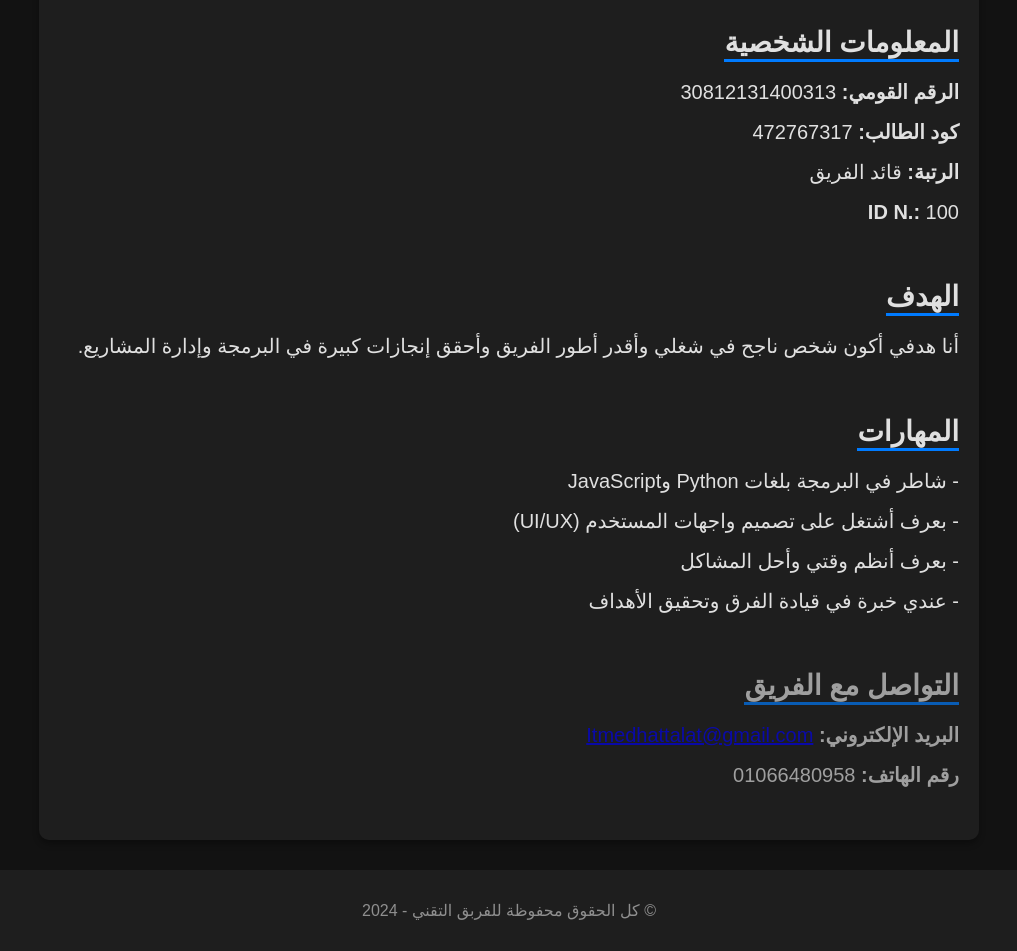
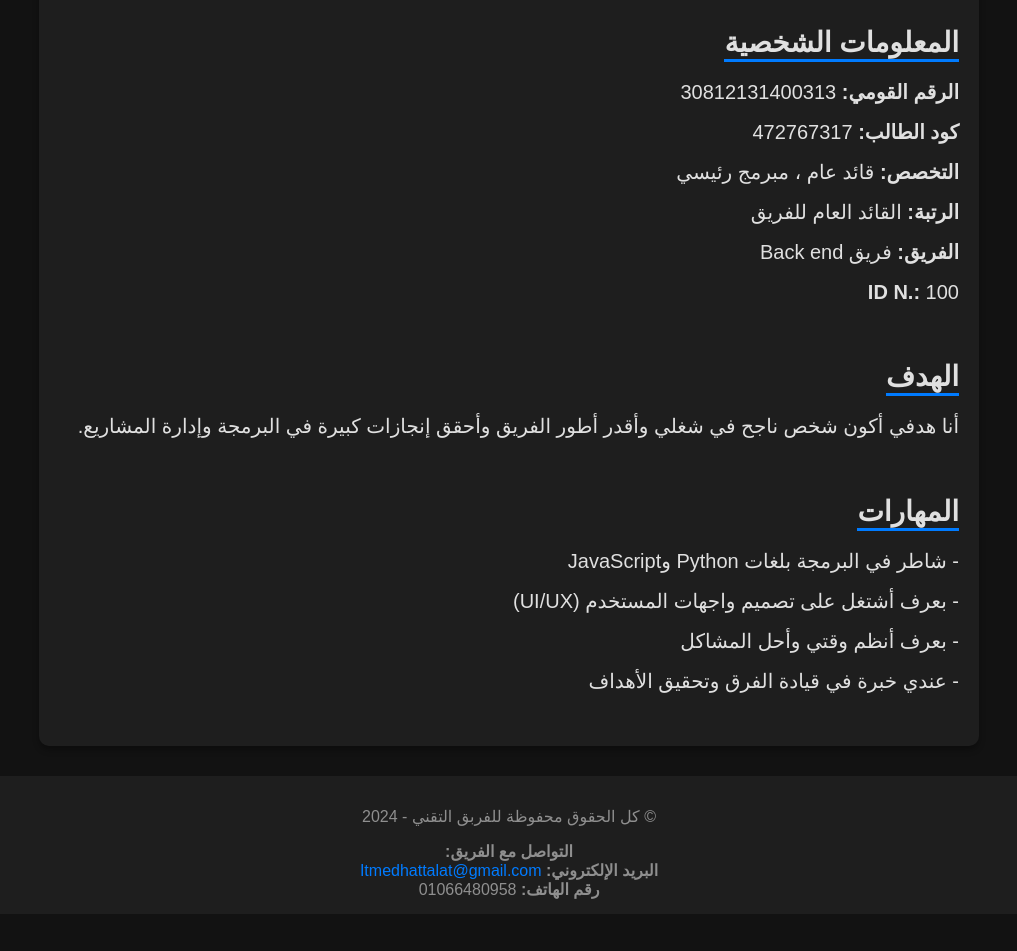
Before and after one commit to ITMedhat/vitrification-page, a plain HTML site: page member_100.html in a window 1280 px wide. Shown: the part 397-1348 px from the top of the page, without its empty margins (131-1148 px from the left). After the commit the page ends 1311 px from the top, so only its background shows below. Drawn offline with Linux system fonts and the light colour scheme.

Commit message:
Add files via upload

```diff
--- a/member_100.html
+++ b/member_100.html
@@ -87,7 +87,9 @@
             <h2>المعلومات الشخصية</h2>
             <div><strong>الرقم القومي:</strong> 30812131400313</div>
             <div><strong>كود الطالب:</strong> 472767317</div>
-            <div><strong>الرتبة:</strong> قائد الفريق</div>
+            <div><strong>التخصص:</strong> قائد عام ، مبرمج رئيسي</div>
+            <div><strong>الرتبة:</strong> القائد العام للفريق</div>
+            <div><strong>الفريق:</strong> فريق Back end</div>
             <div><strong>ID N.:</strong> 100</div>
         </div>
 
@@ -105,15 +107,13 @@
             <div>- بعرف أنظم وقتي وأحل المشاكل</div>
             <div>- عندي خبرة في قيادة الفرق وتحقيق الأهداف</div>
         </div>
+    </div>
 
-        <div class="section" id="section4">
-            <h2>التواصل مع الفريق</h2>
-            <div><strong>البريد الإلكتروني:</strong> <a href="mailto:Itmedhattalat@gmail.com">Itmedhattalat@gmail.com</a></div>
-            <div><strong>رقم الهاتف:</strong> 01066480958</div>
-        </div>
-    </div>
     <footer>
         <p>© كل الحقوق محفوظة للفربق التقني - 2024</p>
+        <div><strong>التواصل مع الفريق:</strong></div>
+        <div><strong>البريد الإلكتروني:</strong> <a href="mailto:Itmedhattalat@gmail.com">Itmedhattalat@gmail.com</a></div>
+        <div><strong>رقم الهاتف:</strong> 01066480958</div>
     </footer>
 
     <script>
```
